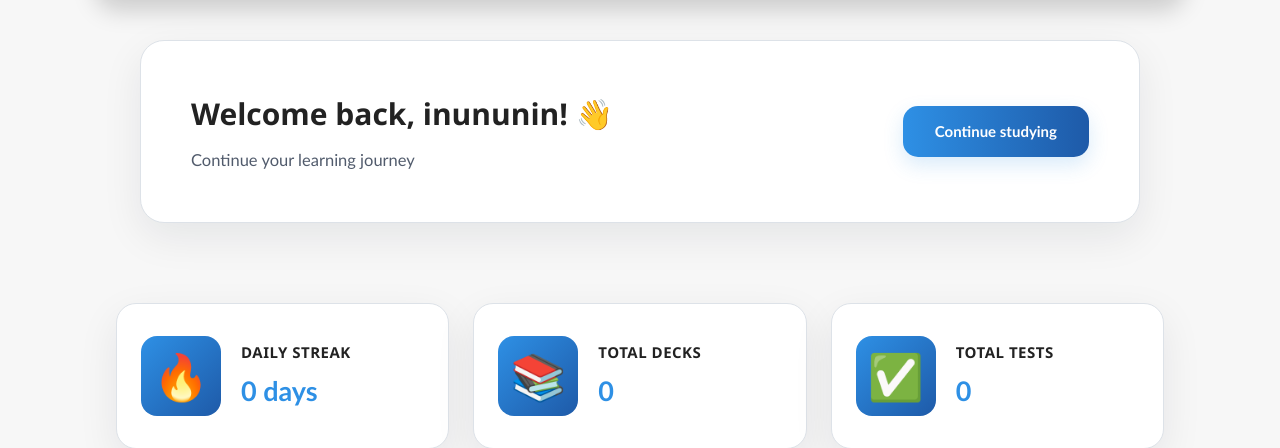
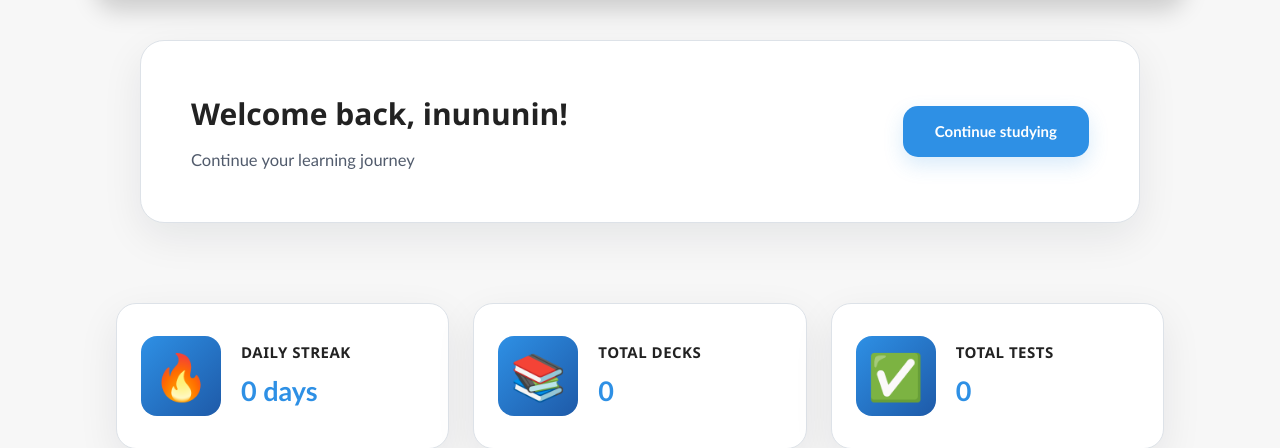
Before and after one commit to TheSriramM/Y12-revision-app, a Flask app: page /dashboard in a window 1280 px wide. Shown: the part 191-639 px from the top of the page. Run offline with Flask 3, Linux system fonts and the light colour scheme; a user stored in the database is signed in; data comes from the database, SQL or seed files in the repository; both versions use the stored data as it was after the commit.

Commit message:
making css more consistent

```diff
--- a/static/dashboard.css
+++ b/static/dashboard.css
@@ -186,7 +186,7 @@ body{
 
 /* Primary button used in several places */
 .btn-primary {
-    background: linear-gradient(90deg, #2E90E5 0%, #1e5aa8 100%);
+    background:#2E90E5;
     color: white;
     padding: 20px 27px;
     border-radius: 12px;
--- a/static/style.css
+++ b/static/style.css
@@ -86,8 +86,6 @@ main, .content {
 }
 
 .btn-secondary:hover {
-    background: #2d8fe3;
-    color: white;
     transform: translateY(-2px);
 }
 
--- a/templates/dashboard.html
+++ b/templates/dashboard.html
@@ -9,7 +9,7 @@
     <div class="welcome">
         <div class="welcome-card">
             <div class="welcome-content">
-                <h2>Welcome back, {{ session['username'] }}! 👋</h2>
+                <h2>Welcome back, {{ session['username'] }}!</h2>
                 <p>Continue your learning journey</p>
             </div>
             <a href="{{ url_for('decks') }}" class="btn-primary">Continue studying</a>
```
Also changed, not shown: database.db.
